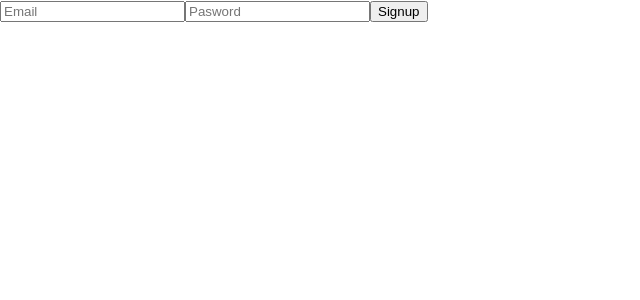
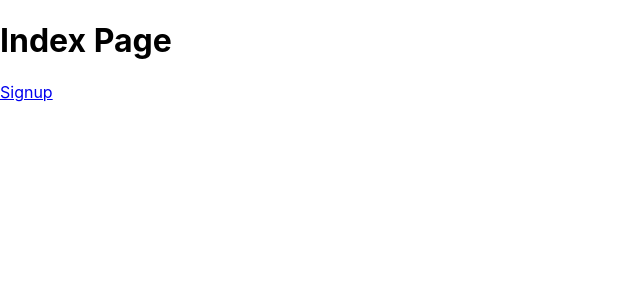
Before and after one commit to itsrojasleon/react-node-blog, a React (Create React App) app in the folder blog-client/: page / in a window 1280 px wide. Shown: the top 300 px of the page, without its empty margins (0-640 px from the left). Built offline with nearby package versions, Linux system fonts and the light colour scheme.

Commit message:
Add a router

```diff
--- a/blog-client/package.json
+++ b/blog-client/package.json
@@ -3,6 +3,7 @@
   "version": "0.1.0",
   "private": true,
   "dependencies": {
+    "@reach/router": "^1.2.1",
     "axios": "^0.19.0",
     "react": "^16.9.0",
     "react-dom": "^16.9.0",
--- a/blog-client/src/App.js
+++ b/blog-client/src/App.js
@@ -1,12 +1,14 @@
 import React from 'react';
+import { Router } from '@reach/router';
 import IndexScreen from './screens/IndexScreen';
-import { Provider as AuthProvider } from './context/AuthContext';
+import SignupScreen from './screens/SignupScreen';
 
 const App = () => {
   return (
-    <AuthProvider>
-      <IndexScreen />
-    </AuthProvider>
+    <Router>
+      <IndexScreen path="/" />
+      <SignupScreen path="signup" />
+    </Router>
   );
 };
 export default App;
--- /dev/null
+++ b/blog-client/src/components/AuthForm.js
@@ -0,0 +1,26 @@
+import React, { useState } from 'react';
+
+const AuthForm = ({ signup }) => {
+  const [email, setEmail] = useState('');
+  const [password, setPassword] = useState('');
+
+  return (
+    <div>
+      <form>
+        <input
+          type="text"
+          placeholder="Email"
+          onChange={e => setEmail(e.target.value)}
+        />
+        <input
+          type="password"
+          placeholder="Pasword"
+          onChange={e => setPassword(e.target.value)}
+        />
+        <button onClick={() => signup({ email, password })}>Signup</button>
+      </form>
+    </div>
+  );
+};
+
+export default AuthForm;
--- a/blog-client/src/index.js
+++ b/blog-client/src/index.js
@@ -2,8 +2,14 @@ import React from 'react';
 import ReactDOM from 'react-dom';
 import './index.css';
 import App from './App';
+import { Provider as AuthProvider } from './context/AuthContext';
 import * as serviceWorker from './serviceWorker';
 
-ReactDOM.render(<App />, document.getElementById('root'));
+ReactDOM.render(
+  <AuthProvider>
+    <App />
+  </AuthProvider>,
+  document.getElementById('root')
+);
 
 serviceWorker.unregister();
--- a/blog-client/src/screens/IndexScreen.js
+++ b/blog-client/src/screens/IndexScreen.js
@@ -1,24 +1,11 @@
-import React, { useContext, useState } from 'react';
-import { Context as AuthContext } from '../context/AuthContext';
+import React, { useContext } from 'react';
+import { Link } from '@reach/router';
 
 const IndexScreen = () => {
-  const { state, signup } = useContext(AuthContext);
-  const [email, setEmail] = useState('');
-  const [password, setPassword] = useState('');
-  console.log(state);
   return (
     <div>
-      <input
-        type="text"
-        placeholder="Email"
-        onChange={e => setEmail(e.target.value)}
-      />
-      <input
-        type="password"
-        placeholder="Pasword"
-        onChange={e => setPassword(e.target.value)}
-      />
-      <button onClick={() => signup({ email, password })}>Signup</button>
+      <h1>Index Page</h1>
+      <Link to="signup">Signup</Link>
     </div>
   );
 };
--- /dev/null
+++ b/blog-client/src/screens/SignupScreen.js
@@ -0,0 +1,16 @@
+import React, { useContext } from 'react';
+import { Context as AuthContext } from '../context/AuthContext';
+import AuthForm from '../components/AuthForm';
+import { Link } from '@reach/router';
+
+const SignupScreen = () => {
+  const { signup } = useContext(AuthContext);
+  return (
+    <div>
+      <h2>Signup</h2>
+      <AuthForm onSubmit={signup} />
+      <Link to="/">Home</Link>
+    </div>
+  );
+};
+export default SignupScreen;
```
Also changed, not shown: 1 other file (tests, documents, lock files or other folders).
